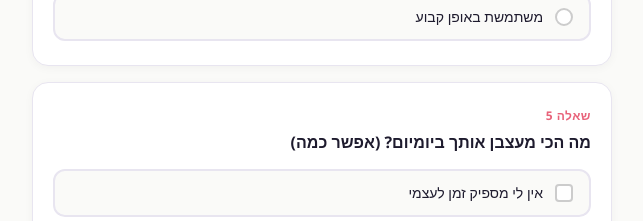
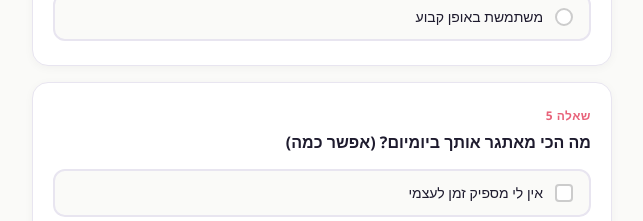
Before and after one commit to katzanat/wai-survey, a Next.js app: page / in a window 1280 px wide. Shown: the part 2580-2801 px from the top of the page, without its empty margins (318-961 px from the left). Built offline with nearby package versions, Linux system fonts and the light colour scheme.

Commit message:
Update pain question wording

```diff
--- a/app/page.tsx
+++ b/app/page.tsx
@@ -35,7 +35,7 @@ const content = {
       { id: "who", label: "שאלה 2", type: "radio", text: "מי את?", options: ["אמא בבית (Stay-at-home mom)", "עצמאית / פרילנסרית", "שכירה", "אחר"] },
       { id: "age", label: "שאלה 3", type: "radio", text: "בת כמה את?", options: ["25–34", "35–44", "45–54", "55+"] },
       { id: "familiarity", label: "שאלה 4", type: "radio", text: "כמה את מכירה כלי AI כמו ChatGPT?", options: ["מעולם לא השתמשתי", "ניסיתי פעם-פעמיים אבל לא הבנתי", "משתמשת לפעמים, לא בטוחה שנכון", "משתמשת באופן קבוע"] },
-      { id: "pain", label: "שאלה 5", type: "checkbox", text: "מה הכי מעצבן אותך ביומיום? (אפשר כמה)", options: ["אין לי מספיק זמן לעצמי", "יותר מדי ניירת — מכתבים, טפסים", "כתיבת תוכן / פוסטים לוקחת המון זמן", "תכנון (ארוחות, לוח זמנים, חופשות)", "קשה לי לחזור לעבודה / לפתח קריירה", "קשה למצוא מידע מהיר ואמין"] },
+      { id: "pain", label: "שאלה 5", type: "checkbox", text: "מה הכי מאתגר אותך ביומיום? (אפשר כמה)", options: ["אין לי מספיק זמן לעצמי", "יותר מדי ניירת — מכתבים, טפסים", "כתיבת תוכן / פוסטים לוקחת המון זמן", "תכנון (ארוחות, לוח זמנים, חופשות)", "קשה לי לחזור לעבודה / לפתח קריירה", "קשה למצוא מידע מהיר ואמין"] },
       { id: "topics", label: "שאלה 6", type: "checkbox", text: "אילו נושאים היית רוצה ללמוד? (אפשר כמה)", options: ["מה זה AI ואיך זה עובד", "איך לשאול AI נכון (פרומפטינג)", "AI לחיי יומיום (תכנון, בית ספר)", "AI לקריירה (CV, ראיון, כתיבה)", "יצירת תוכן (סושיאל, מצגות)", "AI לעסק קטן / פרילנס"], otherOption: "אחר (כתבי בעצמך)" },
       { id: "format", label: "שאלה 7", type: "checkbox", text: "מה הפורמט שהכי נוח לך? (אפשר כמה)", options: ["מפגשים פנים אל פנים", "מפגשים חיים אונליין (Zoom)", "סרטונים מוקלטים — מתי שנוח לי", "שילוב — מפגשים חיים + סרטונים", "קבוצת WhatsApp עם למידה שוטפת"] },
       { id: "timing", label: "שאלה 8", type: "checkbox", text: "מתי נוח לך ללמוד?", options: ["בוקר (9–12)", "אחה״צ (12–16)", "ערב (20–22)", "סוף שבוע"] },
```
